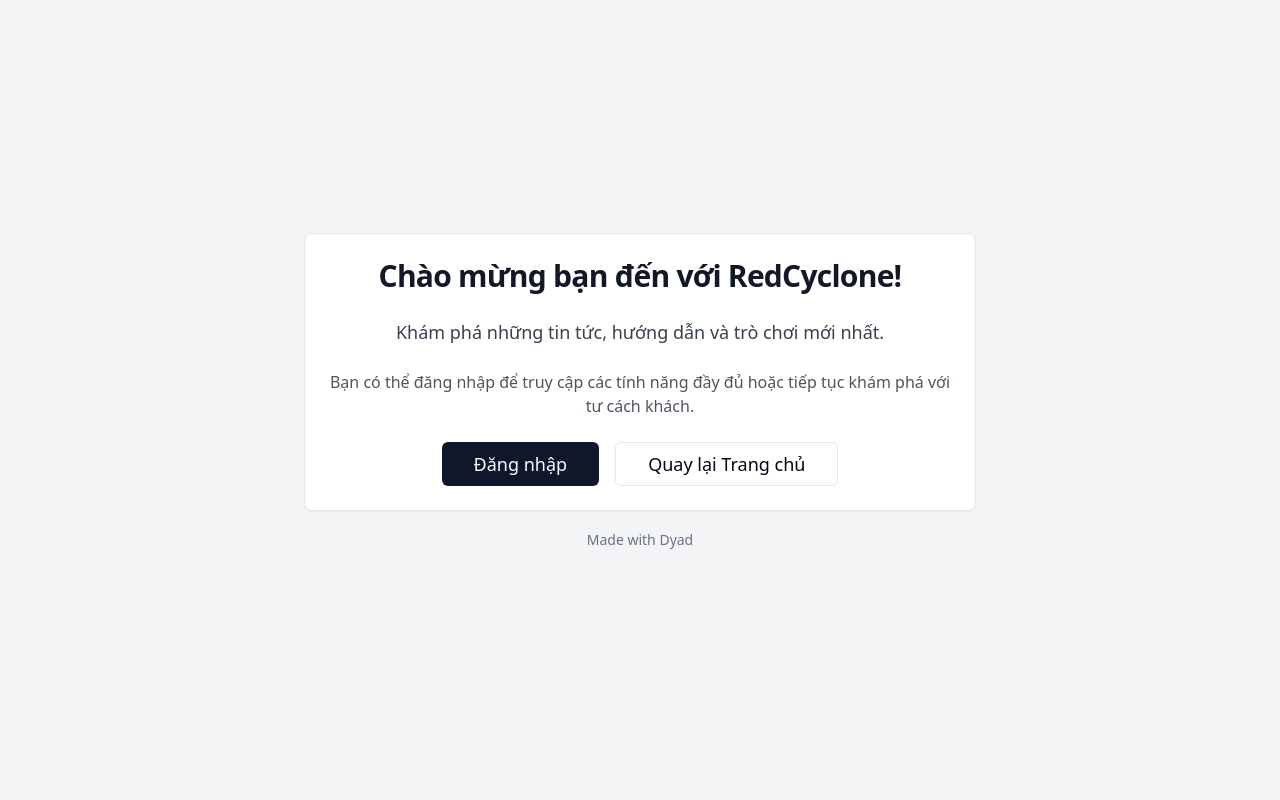
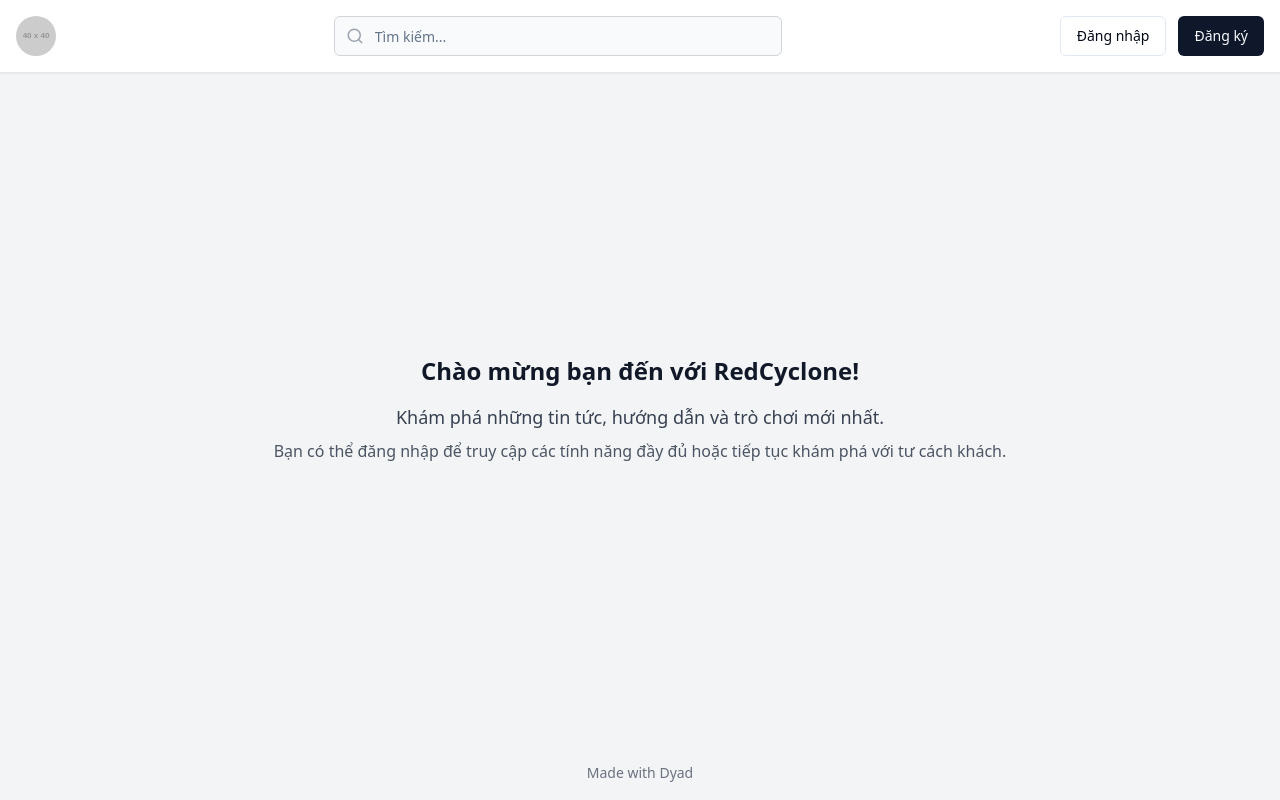
Before and after one commit to Chomper9981/redcyclone-app, a React (Vite) app: page /menu-guest in a window 1280 px wide. Built offline with nearby package versions, Linux system fonts and the light colour scheme.

Commit message:
[dyad] Tạo GuestHeader và tích hợp vào MenuGuest. - wrote 2 file(s)

```diff
--- /dev/null
+++ b/src/components/GuestHeader.tsx
@@ -0,0 +1,42 @@
+import React from 'react';
+import { Input } from "@/components/ui/input";
+import { Button } from "@/components/ui/button";
+import { Search } from 'lucide-react';
+import { Link } from 'react-router-dom';
+
+const GuestHeader: React.FC = () => {
+  return (
+    <header className="flex items-center justify-between p-4 bg-white dark:bg-gray-800 shadow-sm border-b border-gray-200 dark:border-gray-700">
+      {/* Logo */}
+      <div className="flex items-center space-x-2">
+        <img
+          src="https://via.placeholder.com/40x40?text=Logo" // Placeholder logo URL
+          alt="Company Logo"
+          className="w-10 h-10 rounded-full" // Adjust styling as needed
+        />
+      </div>
+
+      {/* Search Bar */}
+      <div className="relative flex-grow mx-4 max-w-md">
+        <Search className="absolute left-3 top-1/2 -translate-y-1/2 text-gray-400" size={18} />
+        <Input
+          type="text"
+          placeholder="Tìm kiếm..."
+          className="pl-10 w-full rounded-md border border-gray-300 dark:border-gray-600 bg-gray-50 dark:bg-gray-700 text-gray-900 dark:text-gray-100 focus:ring-blue-500 focus:border-blue-500"
+        />
+      </div>
+
+      {/* Login/Register Buttons */}
+      <div className="flex items-center space-x-3">
+        <Link to="/login">
+          <Button variant="outline">Đăng nhập</Button>
+        </Link>
+        <Link to="/register"> {/* Assuming a /register route will be added later */}
+          <Button>Đăng ký</Button>
+        </Link>
+      </div>
+    </header>
+  );
+};
+
+export default GuestHeader;
--- a/src/pages/MenuGuest.tsx
+++ b/src/pages/MenuGuest.tsx
@@ -1,35 +1,25 @@
 import React from 'react';
 import { MadeWithDyad } from "@/components/made-with-dyad";
-import { Button } from "@/components/ui/button";
-import { Link } from "react-router-dom";
-import { Card, CardContent, CardHeader, CardTitle } from "@/components/ui/card";
+import GuestHeader from '@/components/GuestHeader'; // Import GuestHeader
 
 const MenuGuest: React.FC = () => {
   return (
-    <div className="min-h-screen flex flex-col items-center justify-center bg-gray-100 dark:bg-gray-900 p-4">
-      <Card className="w-full max-w-2xl text-center">
-        <CardHeader>
-          <CardTitle className="text-3xl font-bold text-gray-900 dark:text-gray-100">
+    <div className="min-h-screen flex flex-col bg-gray-100 dark:bg-gray-900">
+      <GuestHeader />
+      <main className="flex-grow p-4 container mx-auto flex items-center justify-center">
+        {/* Nội dung chính của trang khách có thể được thêm vào đây */}
+        <div className="text-center">
+          <h2 className="text-2xl font-bold text-gray-900 dark:text-gray-100 mb-4">
             Chào mừng bạn đến với RedCyclone!
-          </CardTitle>
-        </CardHeader>
-        <CardContent className="space-y-6">
+          </h2>
           <p className="text-lg text-gray-700 dark:text-gray-300">
             Khám phá những tin tức, hướng dẫn và trò chơi mới nhất.
           </p>
-          <p className="text-md text-gray-600 dark:text-gray-400">
+          <p className="text-md text-gray-600 dark:text-gray-400 mt-2">
             Bạn có thể đăng nhập để truy cập các tính năng đầy đủ hoặc tiếp tục khám phá với tư cách khách.
           </p>
-          <div className="flex flex-col sm:flex-row gap-4 justify-center mt-6">
-            <Link to="/login">
-              <Button size="lg" className="w-full sm:w-auto px-8 py-4 text-lg">Đăng nhập</Button>
-            </Link>
-            <Link to="/">
-              <Button size="lg" variant="outline" className="w-full sm:w-auto px-8 py-4 text-lg">Quay lại Trang chủ</Button>
-            </Link>
-          </div>
-        </CardContent>
-      </Card>
+        </div>
+      </main>
       <MadeWithDyad />
     </div>
   );
```
